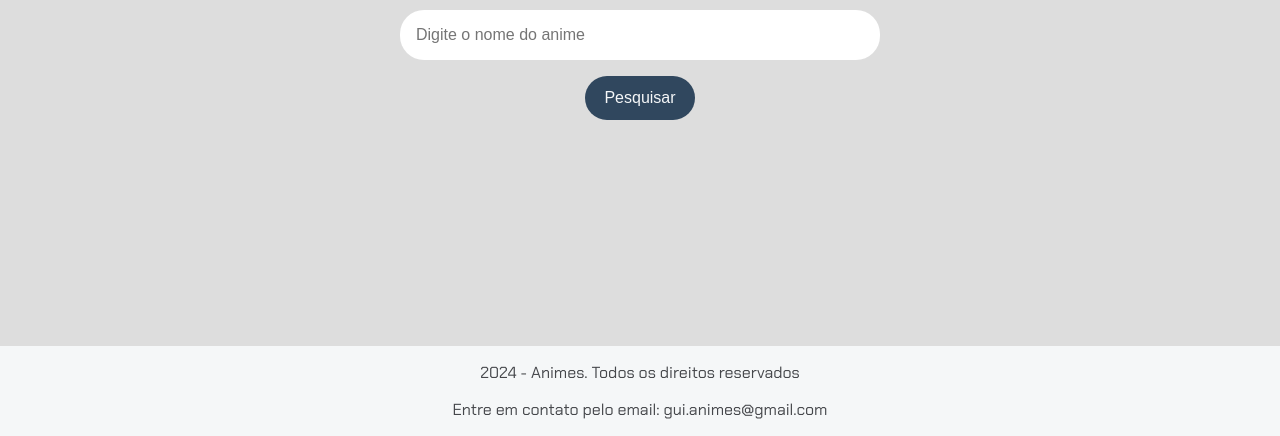
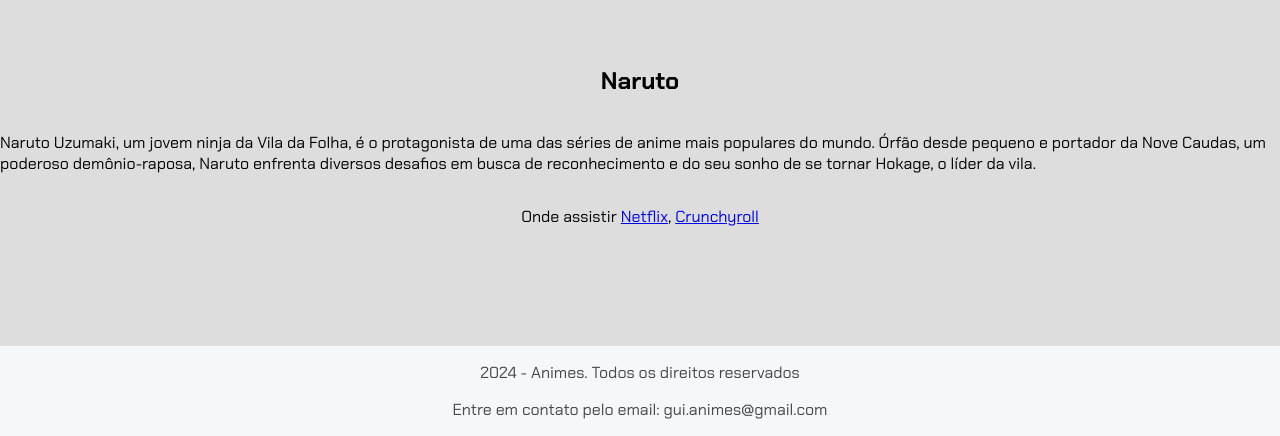
Before and after one commit to Molina0127/PopAnimes, a plain HTML site: page index.html in a window 1280 px wide. Shown: the part 364-800 px from the top of the page. Drawn offline with Linux system fonts and the light colour scheme.

Commit message:
Add some links

```diff
--- a/index.html
+++ b/index.html
@@ -15,6 +15,14 @@
             <input type="text" placeholder="Digite o nome do anime">
             <button>Pesquisar</button>
         </section>
+        <section>
+            <h2>Naruto</h2>
+            <p>Naruto Uzumaki, um jovem ninja da Vila da Folha, é o protagonista de uma das séries de anime mais populares do mundo. Órfão desde pequeno e portador da Nove Caudas, um poderoso demônio-raposa, Naruto enfrenta diversos desafios em busca de reconhecimento e do seu sonho de se tornar Hokage, o líder da vila.</p>
+            <p>Onde assistir
+                <a href="https://www.netflix.com/br/title/70205012" target="_blank">Netflix</a>,
+                <a href="https://www.max.com/br/pt/shows/naruto/c7be0dd7-85db-42f9-a6e2-7fb3df382352" target="_blank">Crunchyroll</a>
+            </p>
+        </section>
     </main>
     <footer>
         <p>2024 - Animes. Todos os direitos reservados</p>
```
